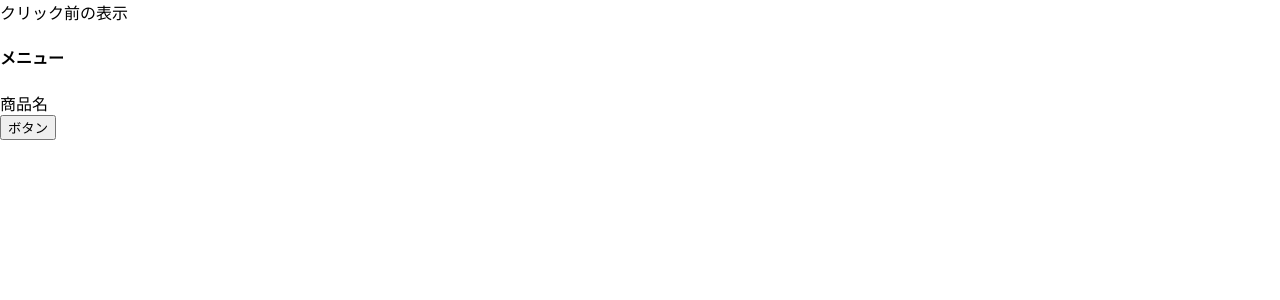
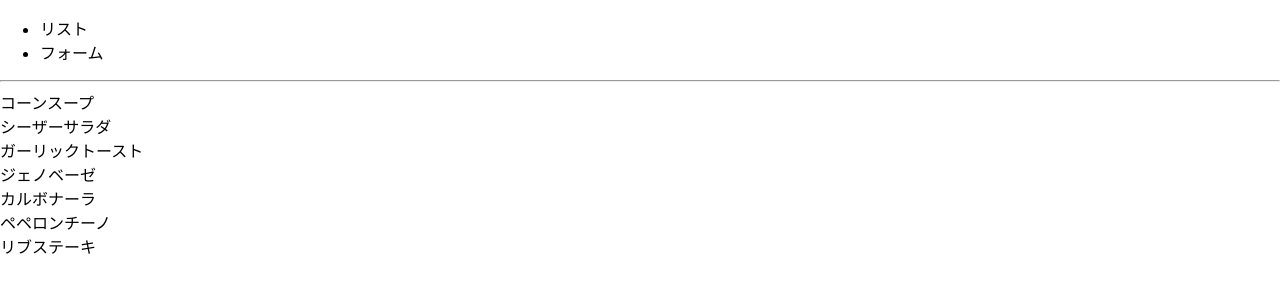
Before and after one commit to NanoFamily/react-demo01, a React (Create React App) app: page / in a window 1280 px wide. Shown: the top 300 px of the page. Built offline with nearby package versions, Linux system fonts and the light colour scheme.

Commit message:
メニューリスト作成

```diff
--- a/src/App.js
+++ b/src/App.js
@@ -1,25 +1,34 @@
 import React from 'react';
 import { List } from './List';
+import { Form } from './Form';
 
 class App extends React.Component {
   constructor(props) {
     super(props);
-    this.state = {description: 'クリック前の表示'}
+    this.state = {
+      description: 'クリック前の表示',
+      tab: 'list',
+    }
   }
-  changeDescription() {
-    this.setState({
-      description: 'クリック後の表示です。'
-    })
-  }
+
   render() {
-    const { description } = this.state;
+    const { tab } = this.state;
     return (
       <div>
-        { description }
-        <List title="メニュー" />
-        <button onClick={() => this.changeDescription()}>
-          ボタン
-        </button>
+        <header>
+          <ul>
+            <li onClick={() => this.setState({ tab: 'list' })}>
+              リスト
+            </li>
+            <li onClick={() => this.setState({ tab: 'form' })}>
+              フォーム
+            </li>
+          </ul>
+        </header>
+        <hr />
+        {
+          tab === 'list' ? <List/> : <Form />
+        }
       </div>
     )
   }
--- /dev/null
+++ b/src/Form.js
@@ -0,0 +1,7 @@
+import React from 'react';
+
+export class Form extends React.Component {
+  render() {
+    return <div>フォームです</div>
+  }
+}
--- a/src/List.js
+++ b/src/List.js
@@ -1,12 +1,24 @@
 import React from 'react';
+
+const MENUS = [
+  'コーンスープ',
+  'シーザーサラダ',
+  'ガーリックトースト',
+  'ジェノベーゼ',
+  'カルボナーラ',
+  'ペペロンチーノ',
+  'リブステーキ'
+]
 
 export class List extends React.Component {
   render() {
-    const { title } = this.props;
     return (
       <div>
-        <h4>{title}</h4>
-        商品名
+        {
+          MENUS.map((menu, index) => {
+            return <div key={index}>{menu}</div>
+          })
+        }
       </div>
     )
   }
```
